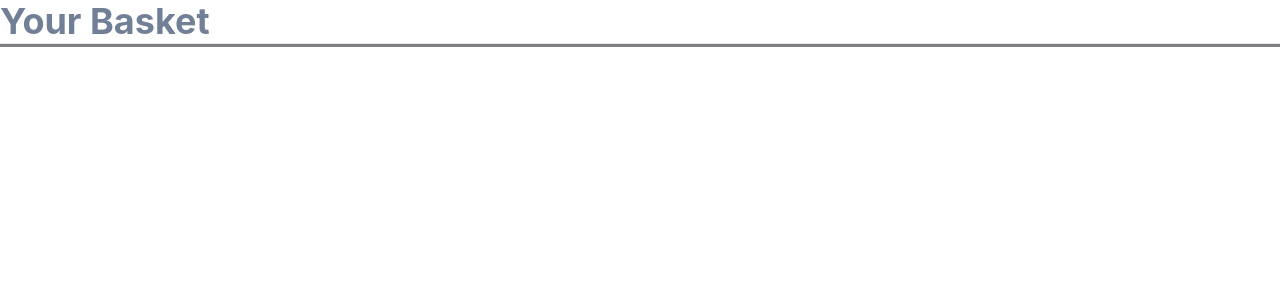
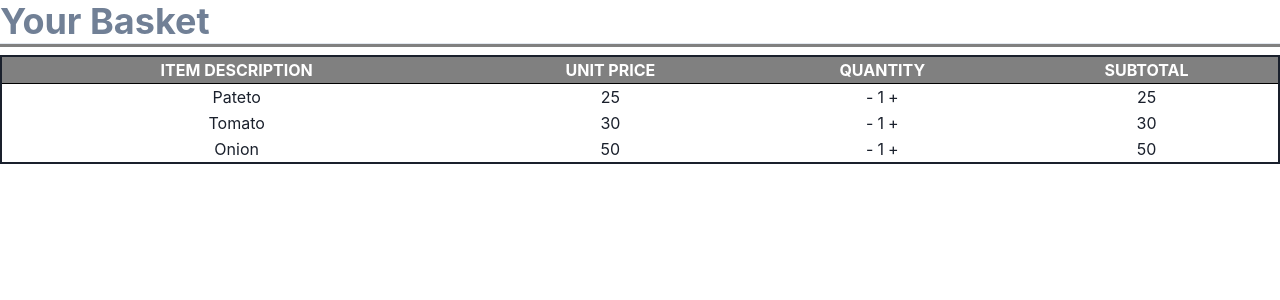
Before and after one commit to amss-22/GrocStore-Clone, a React (Create React App) app in the folder groc-basket/: page /Cart in a window 1280 px wide. Shown: the top 300 px of the page. Built offline with nearby package versions, Linux system fonts and the light colour scheme.

Commit message:
Cart-navbar

```diff
--- /dev/null
+++ b/groc-basket/src/pages/CartPage.css
@@ -0,0 +1,22 @@
+table {
+    margin-top:8px;
+    border: 2px solid;
+    width: 100%;
+    height: 40px;
+  }
+
+  th {
+    border-bottom: 1px solid black;
+    background-color: gray;
+    color: white;
+  }
+
+  td {
+    text-align: center;
+
+  }
+  #qyt{
+    display: flex;
+    gap: 4px;
+   justify-content: center;
+  }
--- a/groc-basket/src/pages/CartPage.jsx
+++ b/groc-basket/src/pages/CartPage.jsx
@@ -1,7 +1,26 @@
 import { Heading } from '@chakra-ui/react';
-import React from 'react'
+import React from 'react';
+import { useEffect } from 'react';
+import { useState } from 'react';
+import "./CartPage.css";
+
+// const Data = [
+//   { name: "Pateto", qyt: 1, price: "25" },
+//   { name: "Tomato", qyt: 2, price: "30" },
+//   { name: "Onion", qyt: 1, price: "50"},
+// ]
 
 const CartPage = () => {
+const [add, setAdd] = useState(1);
+
+
+
+  const Data = [
+    { name: "Pateto", qyt: 1, price: "25" },
+    { name: "Tomato", qyt: 2, price: "30" },
+    { name: "Onion", qyt: 1, price: "50"},
+  ]
+
   return (
     <div>
      <Heading color={"gray.500"}> Your Basket </Heading>
@@ -11,7 +30,28 @@ const CartPage = () => {
             height: 3
         }}
        />
-
+     <table>
+      <tr>
+          <th>ITEM DESCRIPTION</th>
+          <th>UNIT PRICE</th>
+          <th>QUANTITY</th>
+          <th>SUBTOTAL</th>
+      </tr>
+      {
+        Data.map((item)=>(
+          <tr>
+            <td>{item.name}</td>
+            <td>{item.price}</td>
+            <td id='qyt'>
+              <button onClick={()=> setAdd(add-1)} >-</button>
+              <p>{add}</p>
+              <button onClick={()=> setAdd(add+1)} >+</button>
+            </td>
+            <td>{item.price*add}</td>
+          </tr>
+        ))
+      }
+     </table>
     <div>
 
     </div>
```
